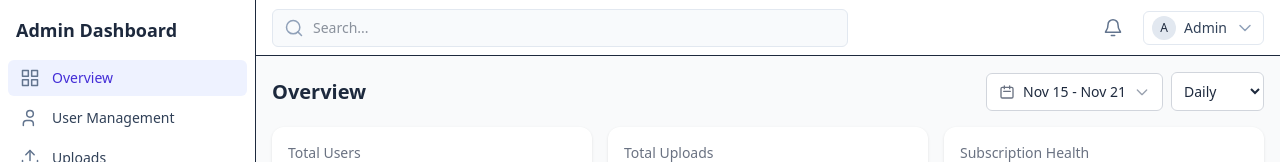
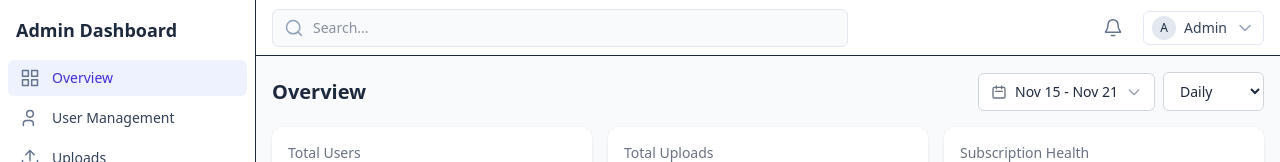
Before and after one commit to liangzhihaoo/F2025_4495_050_XCh388, a React app in the folder Implementation/frontend/: page / in a window 1280 px wide. Shown: the top 162 px of the page. Built offline with nearby package versions, Linux system fonts and the light colour scheme; the HTML template or start-up script is replaced by a standard one.

Commit message:
fix: Align horizontal padding between date filter buttons
- Change granularity select horizontal padding from px-2 to px-3 to match main button
- Ensure consistent internal spacing and visual alignment
- Fix dropdown arrow positioning relative to button edges

```diff
--- a/Implementation/frontend/src/components/ui/DateFilter.tsx
+++ b/Implementation/frontend/src/components/ui/DateFilter.tsx
@@ -239,7 +239,7 @@ export default function DateFilter({ value, onChange, granularity, onGranularity
 
       {/* Granularity Selector */}
       <select
-        className="border border-gray-300 rounded-md text-sm px-2 py-2 bg-white focus:outline-none focus:ring-2 focus:ring-blue-500"
+        className="border border-gray-300 rounded-md text-sm px-3 py-2 bg-white focus:outline-none focus:ring-2 focus:ring-blue-500"
         value={granularity}
         onChange={(e) => onGranularityChange(e.target.value as 'D' | 'W' | 'M')}
         aria-label="Granularity"
```
